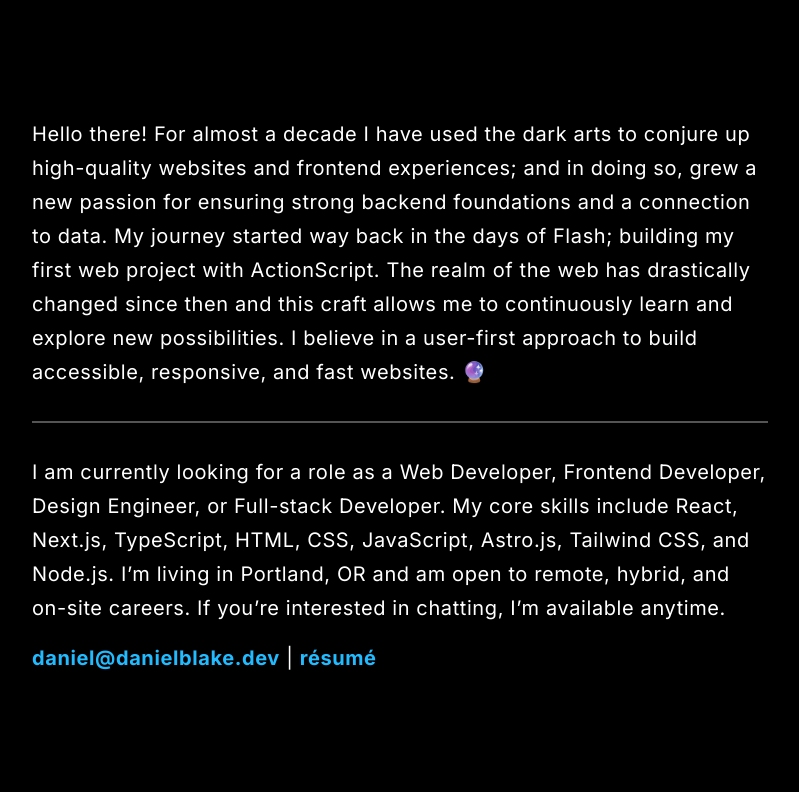
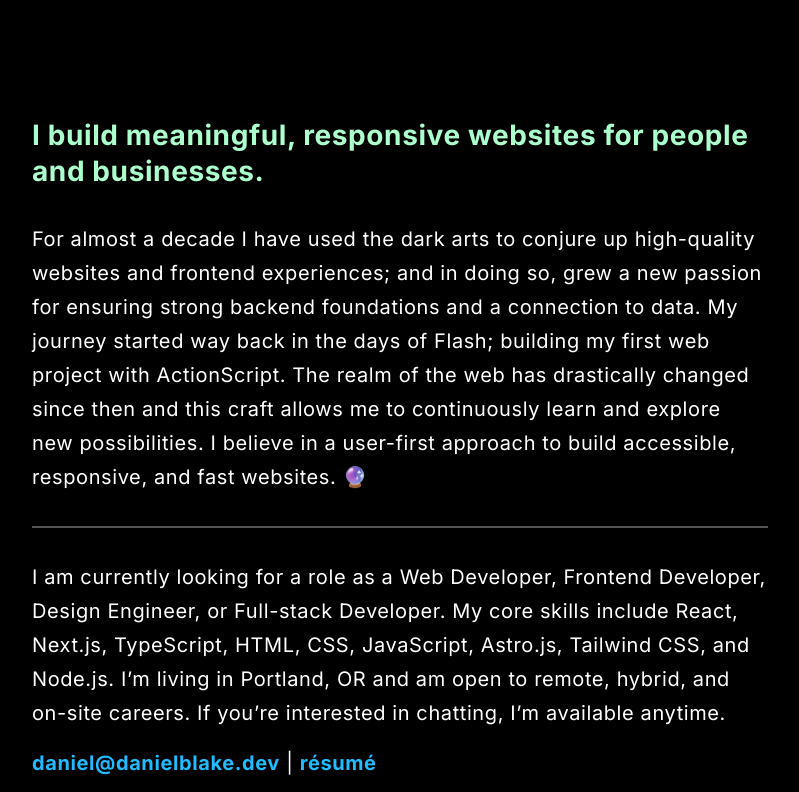
Before and after one commit to dmbdesignpdx/danielblakedev, an Astro site: page / in a window 1280 px wide. Shown: the part 1008-1800 px from the top of the page, without its empty margins (240-1039 px from the left). Built offline with nearby package versions, Linux system fonts and the light colour scheme; Astro itself is replaced by a stand-in of ours.

Commit message:
feat: add positioning statement

```diff
--- a/src/components/About.astro
+++ b/src/components/About.astro
@@ -46,4 +46,11 @@ const { Content } = await render(entry);
 .About :global(p:last-of-type) {
   margin-block-start: var(--space-16);
 }
+
+.About :global(h3) {
+  margin-block-end: var(--space-32);
+  font-size: var(--font-size-title);
+  line-height: 1.3;
+  color: var(--color-tertiary);
+}
 </style>
--- a/src/content/site/about.md
+++ b/src/content/site/about.md
@@ -1,10 +1,12 @@
 ---
 heading: "About"
 figure: "💀 🖤 💻"
-caption: "I love code."
+caption: "I love to code."
 ---
 
-Hello there! For almost a decade I have used the dark arts to conjure up high-quality websites and frontend experiences; and in doing so, grew a new passion for ensuring strong backend foundations and a connection to data. My journey started way back in the days of Flash; building my first web project with ActionScript. The realm of the web has drastically changed since then and this craft allows me to continuously learn and explore new possibilities. I believe in a user-first approach to build accessible, responsive, and fast websites. 🔮
+### I build meaningful, responsive websites for people and businesses.
+
+For almost a decade I have used the dark arts to conjure up high-quality websites and frontend experiences; and in doing so, grew a new passion for ensuring strong backend foundations and a connection to data. My journey started way back in the days of Flash; building my first web project with ActionScript. The realm of the web has drastically changed since then and this craft allows me to continuously learn and explore new possibilities. I believe in a user-first approach to build accessible, responsive, and fast websites. 🔮
 
 <hr />
 
--- a/src/styles/global.css
+++ b/src/styles/global.css
@@ -36,8 +36,8 @@
   --space-16: 1rem;
   --space-18: 1.125rem;
   --space-20: 1.25rem;
+  --space-32: 2rem;
   --space-48: 3rem;
-  --space-32: 2rem;
   --space-96: 6rem;
   --space-112: 7rem;
   --space-304: 19rem;
```
